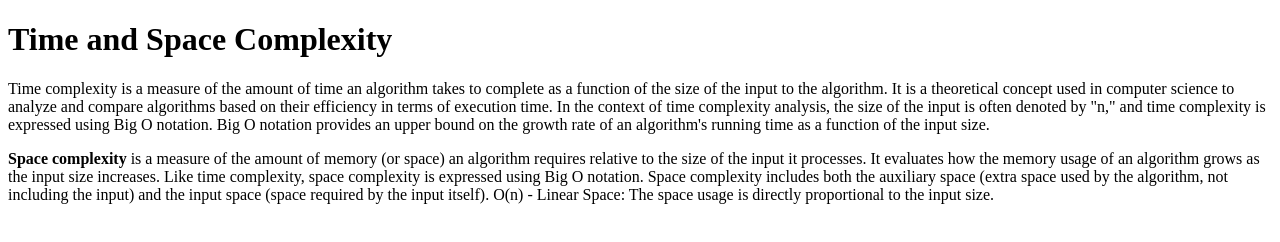
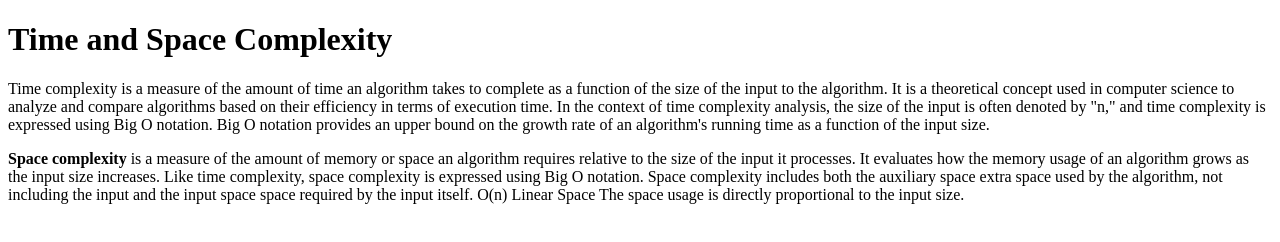
Before and after one commit to acciojob/time-and-space-complexity-salveshailesh, a website: page main.html in a window 1280 px wide. Drawn offline with Linux system fonts and the light colour scheme.

Commit message:
created a submission

```diff
--- a/main.html
+++ b/main.html
@@ -19,14 +19,14 @@
     </p>
 
     <p>
-      <b>Space complexity</b> is a measure of the amount of memory (or space) an
+      <b>Space complexity</b> is a measure of the amount of memory or space an
       algorithm requires relative to the size of the input it processes. It
       evaluates how the memory usage of an algorithm grows as the input size
       increases. Like time complexity, space complexity is expressed using Big O
-      notation. Space complexity includes both the auxiliary space (extra space
-      used by the algorithm, not including the input) and the input space (space
-      required by the input itself).
-      O(n) - Linear Space: The space usage is directly proportional to the input size.
+      notation. Space complexity includes both the auxiliary space extra space
+      used by the algorithm, not including the input and the input space space
+      required by the input itself.
+      O(n) Linear Space The space usage is directly proportional to the input size.
     </p>
   </body>
 </html>
```
